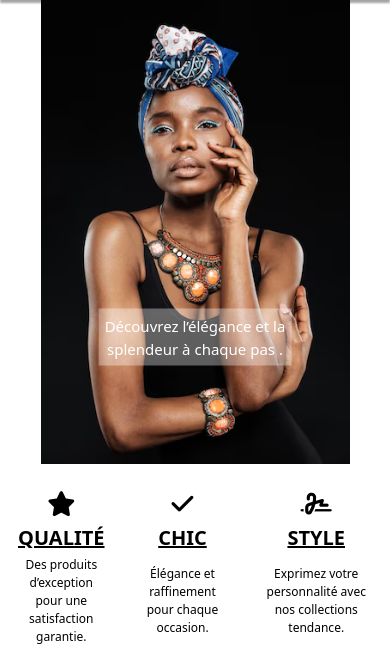
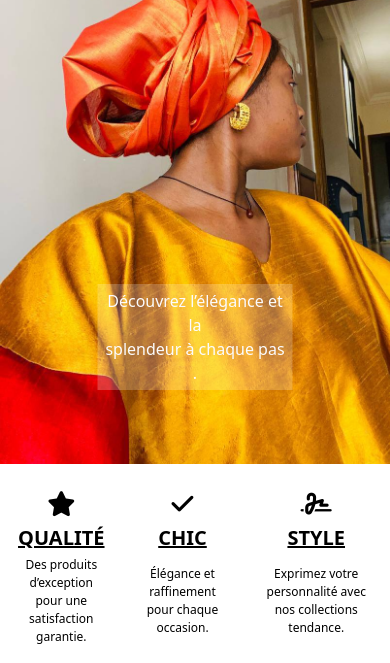
Before and after one commit to christdavidmo/projetperso, a Flask app: page / in a window 390 px wide. Shown: the part 85-748 px from the top of the page. Run offline with Flask 3, Linux system fonts and the light colour scheme; some libraries are stand-ins or nearby versions.

Commit message:
changement de photo sur le site

```diff
--- a/src/templates/layouts/navbar/navbar.html
+++ b/src/templates/layouts/navbar/navbar.html
@@ -70,6 +70,7 @@
             background-color: white;
 
 
+
            }
         .menu{
             display: none; /* menu disparait d'abord */
@@ -86,8 +87,7 @@
             border-radius: 4px;
             padding: 10px 20px ;
             z-index: 1; /* Pour s'assurer qu'il est au-dessus des autres éléments */
-            background-color: rgb(16, 17, 17); /* Ajoute une couleur de fond */
-            /*box-shadow: 0 3px 2px rgba(29, 29, 29, 0.4);  Ombre */
+           ./* background-color: rgb(16, 17, 17);  Ajoute une couleur de fond =  /* Ombre  = box-shadow: [décalage horizontal] [décalage vertical] [flou] [étendue] [couleur];*/*/
 
         }
 
--- a/src/templates/visitors/visitors.html
+++ b/src/templates/visitors/visitors.html
@@ -19,7 +19,7 @@
 
         .background-image{
 
-            background-image: url('/static/images/superbe.avif');
+            background-image: url('/static/images/first_pic.jpg');
             background-attachment: fixed;
             background-position: center;
             background-repeat: no-repeat;
@@ -369,10 +369,10 @@
 
             .background-image{
 
-                    background-attachment: scroll;  /*Change à scroll sur mobile */
+                    /*background-attachment: scroll;  Change à scroll sur mobile */
                     height: 55vh; /* Ajuste la hauteur pour mobile */
 
-                    background-size: contain; /* Adapte la taille de l'image */
+                    /*background-size: contain;  Adapte la taille de l'image */
 
                     margin-bottom: 100px;
                     text-align: center;
@@ -381,13 +381,13 @@
 
             .titre{
 
-                color: white; /* Couleur du texte */
-                font-size: 15px; /* Ajuste la taille du texte */
+                color: rgb(251, 251, 252); /* Couleur du texte */
+                font-size: 16px; /* Ajuste la taille du texte */
                 margin: 0px auto; /* Enlève la marge par défaut */
                 display: inline-block;
-                padding: 6px;
+                padding: 5px;
 
-
+                background-color: rgba(255, 255, 255, 0.212);
 
             }
 
@@ -691,7 +691,7 @@
 
                             </td>
 
-                            <td> <a href="" <i class="fa-brands fa-whatsapp"></i>+241 77011118</a> </td>
+                            <td> <a href="http://wa.me/24107011118" <i class="fa-brands fa-whatsapp"></i>+241 77011118</a> </td>
 
                             <td> <a href="" <i class="fa-regular fa-envelope"></i></a> boutiquedelagloire@gmail.com</td>
                         </tr>
@@ -702,7 +702,7 @@
                                     fa-instagram"></i> Instagram</a>
                             </td>
 
-                            <td> <a href="" <i class="fa-brands fa-whatsapp"></i>+221 777696873</a>  </td>
+                            <td> <a href="http://wa.me/24107011118" <i class="fa-brands fa-whatsapp"></i>+221 777696873</a>  </td>
                         </tr>
                     </tbody>
 
```
Also changed, not shown: src/static/images/first_pic.jpg (added).
